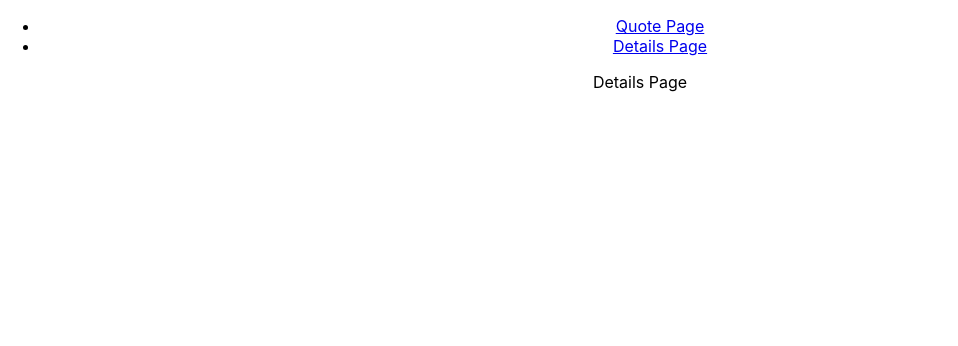
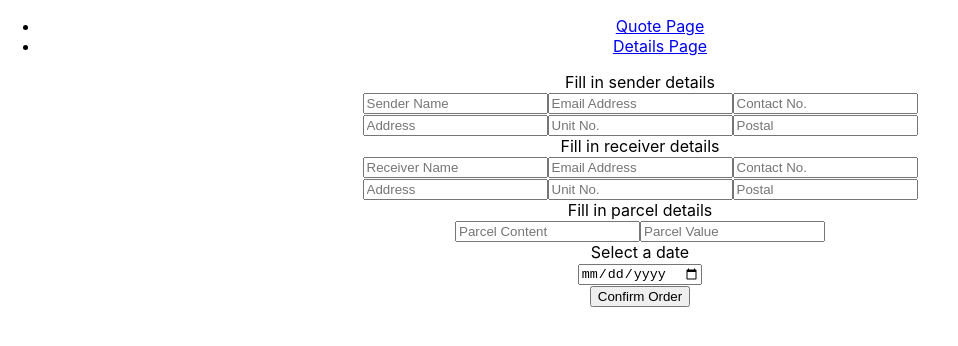
Before and after one commit to wuzhixiang88/Easy_Parcel_Clone, a React (Create React App) app in the folder client/: page /details in a window 1280 px wide. Shown: the top 346 px of the page, without its empty margins (0-958 px from the left). Built offline with nearby package versions, Linux system fonts and the light colour scheme.

Commit message:
details page basic functionality completed

```diff
--- a/client/src/App.js
+++ b/client/src/App.js
@@ -1,8 +1,8 @@
 import './App.css';
 import { Route, Switch } from 'react-router';
-import Navbar from './components/Navbar';
-import QuotePage from './pages/QuotePage';
-import DetailsPage from './pages/DetailsPage';
+import Navbar from './components/Navbar.jsx';
+import QuotePage from './pages/QuotePage.jsx';
+import DetailsPage from './pages/DetailsPage.jsx';
 
 function App() {
   return (
--- a/client/src/pages/DetailsPage.js
+++ /dev/null
@@ -1,11 +0,0 @@
-import React from 'react';
-
-const DetailsPage = () => {
-    return (
-        <div>
-            Details Page
-        </div>
-    );
-};
-
-export default DetailsPage;
--- /dev/null
+++ b/client/src/pages/DetailsPage.jsx
@@ -0,0 +1,205 @@
+import React, { useState } from 'react';
+
+const DetailsPage = () => {
+
+    const [senderDetails, setSenderDetails] = useState(
+        {
+            senderName: "",
+            emailAddress: "",
+            contactNum: "",
+            address: "",
+            unitNum: "",
+            postal: ""
+        }
+    );
+
+    const [receiverDetails, setReceiverDetails] = useState(
+        {
+            receiverName: "",
+            emailAddress: "",
+            contactNum: "",
+            address: "",
+            unitNum: "",
+            postal: ""
+        }
+    );
+
+    const [parcelDetails, setParcelDetails] = useState(
+        {
+            content: "",
+            price: ""
+        }
+    );
+
+    const [pickUpDate, setPickUpDate] = useState("");
+
+    const handleInputChange = (e) => {
+        const key = e.target.name;
+        const value = e.target.value;
+
+        setSenderDetails(
+            {
+                ...senderDetails,
+                [key]: value
+            }
+        );
+
+        setReceiverDetails(
+            {
+                ...receiverDetails,
+                [key]: value
+            }
+        );
+
+        setParcelDetails(
+            {
+                ...parcelDetails,
+                [key]: value
+            }
+        );
+
+        setPickUpDate(
+            value
+        );
+
+        console.log("senderDetails - " + senderDetails.senderName)
+        console.log("receiverDetails - " + receiverDetails.receiverName)
+        console.log("date - " + pickUpDate)
+    };
+
+    const handleSubmit = async (e) => {
+        // to post to server database for order details
+    };
+
+    return (
+        <div>
+            <div>
+                Fill in sender details
+            </div>
+            <div>
+                <input
+                    name="senderName"
+                    placeholder="Sender Name"
+                    value={senderDetails.senderName}
+                    onChange={handleInputChange}
+                />
+                <input
+                    name="senderEmailAddress"
+                    placeholder="Email Address"
+                    value={senderDetails.emailAddress}
+                    onChange={handleInputChange}
+                />
+                <input
+                    name="senderContactNum"
+                    placeholder="Contact No."
+                    value={senderDetails.contactNum}
+                    onChange={handleInputChange}
+                />
+            </div>
+            <div>
+                <input
+                    name="senderAddress"
+                    placeholder="Address"
+                    value={senderDetails.address}
+                    onChange={handleInputChange}
+                />
+                <input
+                    name="senderUnitNum"
+                    placeholder="Unit No."
+                    value={senderDetails.unitNum}
+                    onChange={handleInputChange}
+                />
+                <input
+                    name="senderPostal"
+                    placeholder="Postal"
+                    value={senderDetails.postal}
+                    onChange={handleInputChange}
+                />
+            </div>
+
+            <div>
+                Fill in receiver details
+            </div>
+            <div>
+                <input
+                    name="receiverName"
+                    placeholder="Receiver Name"
+                    value={receiverDetails.receiverName}
+                    onChange={handleInputChange}
+                />
+                <input
+                    name="receiverEmailAddress"
+                    placeholder="Email Address"
+                    value={receiverDetails.emailAddress}
+                    onChange={handleInputChange}
+                />
+                <input
+                    name="receiverContactNum"
+                    placeholder="Contact No."
+                    value={receiverDetails.contactNum}
+                    onChange={handleInputChange}
+                />
+            </div>
+            <div>
+                <input
+                    name="receiverAddress"
+                    placeholder="Address"
+                    value={receiverDetails.address}
+                    onChange={handleInputChange}
+                />
+                <input
+                    name="receiverUnitNum"
+                    placeholder="Unit No."
+                    value={receiverDetails.unitNum}
+                    onChange={handleInputChange}
+                />
+                <input
+                    name="receiverPostal"
+                    placeholder="Postal"
+                    value={receiverDetails.postal}
+                    onChange={handleInputChange}
+                />
+            </div>
+
+            <div>
+                Fill in parcel details
+            </div>
+            <div>
+                <input
+                    name="content"
+                    placeholder="Parcel Content"
+                    value={parcelDetails.content}
+                    onChange={handleInputChange}
+                />
+                <input
+                    name="price"
+                    placeholder="Parcel Value"
+                    value={parcelDetails.price}
+                    onChange={handleInputChange}
+                />
+            </div>
+
+            <div>
+                Select a date
+            </div>
+            <div>
+                <input
+                    type="date"
+                    name="date"
+                    value={pickUpDate}
+                    onChange={handleInputChange}
+                />
+            </div>
+
+            <div>
+                <button
+                    onClick={handleSubmit}
+                >
+                    Confirm Order
+                </button>
+            </div>
+        </div>
+    );
+};
+
+export default DetailsPage;
```
Also changed, not shown: client/src/components/Navbar.jsx (renamed from client/src/components/Navbar.js), client/src/pages/HomePage.js (deleted), client/src/pages/HomePage.jsx (added), client/src/pages/QuotePage.jsx (renamed from client/src/pages/QuotePage.js).
